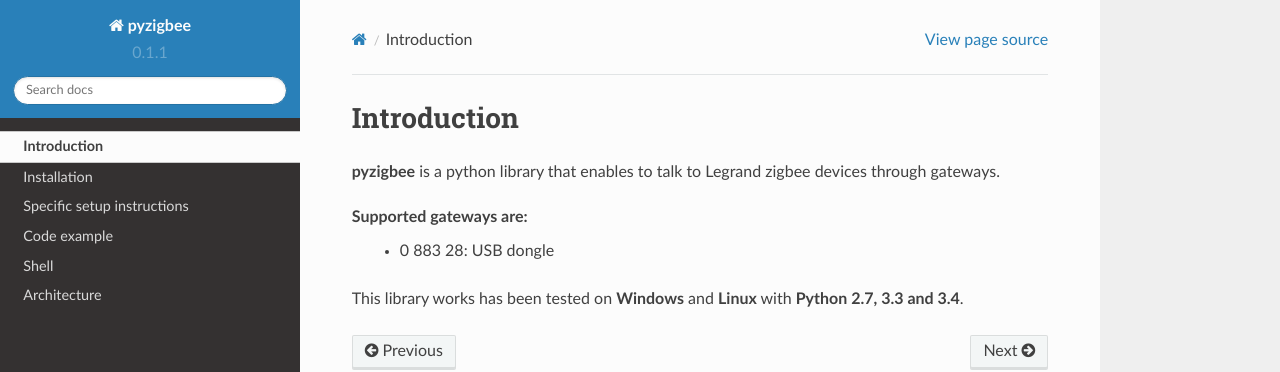
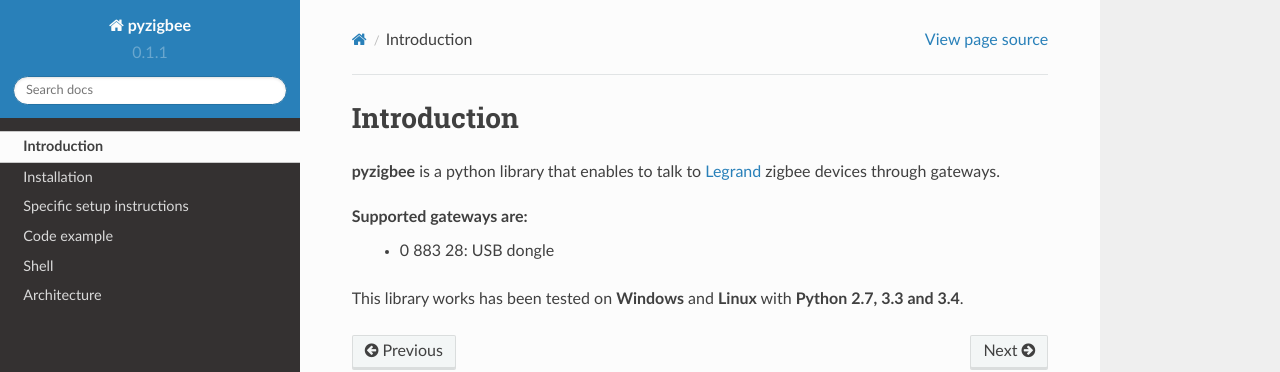
Before and after one commit to pierreroth64/pyzigbee, a Sphinx documentation site: the page built from docs/intro.rst, in a window 1280 px wide. Shown: the top 372 px of the page. Built offline with Sphinx 7.4.7 and the Read the Docs theme 2.0.0, drawn with Linux system fonts in a browser that asks for light colours; part of the change alters nothing that is shown.

```diff
--- a/docs/intro.rst
+++ b/docs/intro.rst
@@ -1,7 +1,7 @@
 Introduction
 ============
 
-**pyzigbee** is a python library that enables to talk to Legrand zigbee devices through gateways.
+**pyzigbee** is a python library that enables to talk to `Legrand <http://www.legrand.com/>`_ zigbee devices through gateways.
 
 Supported gateways are:
  * 0 883 28: USB dongle
```
